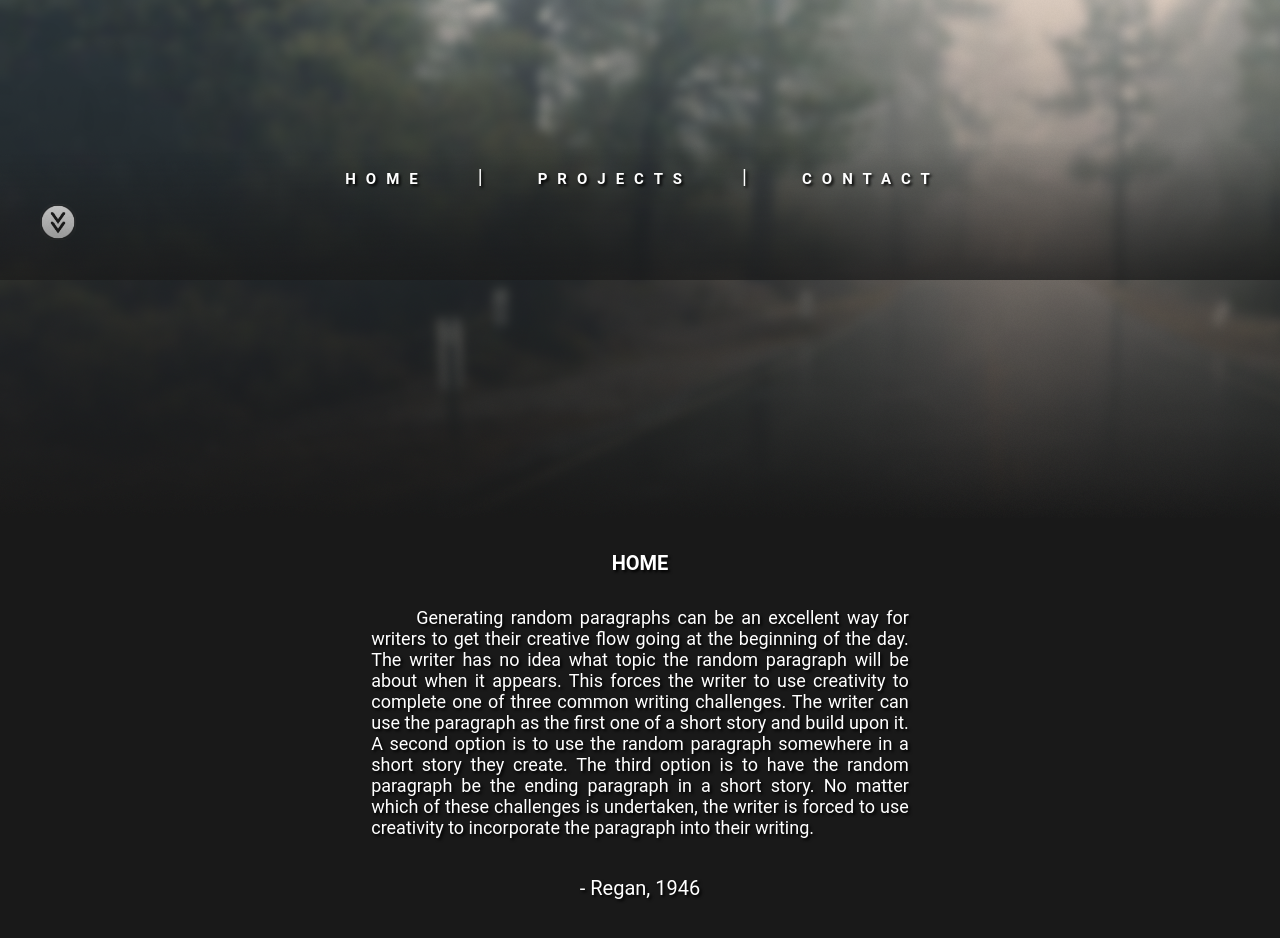
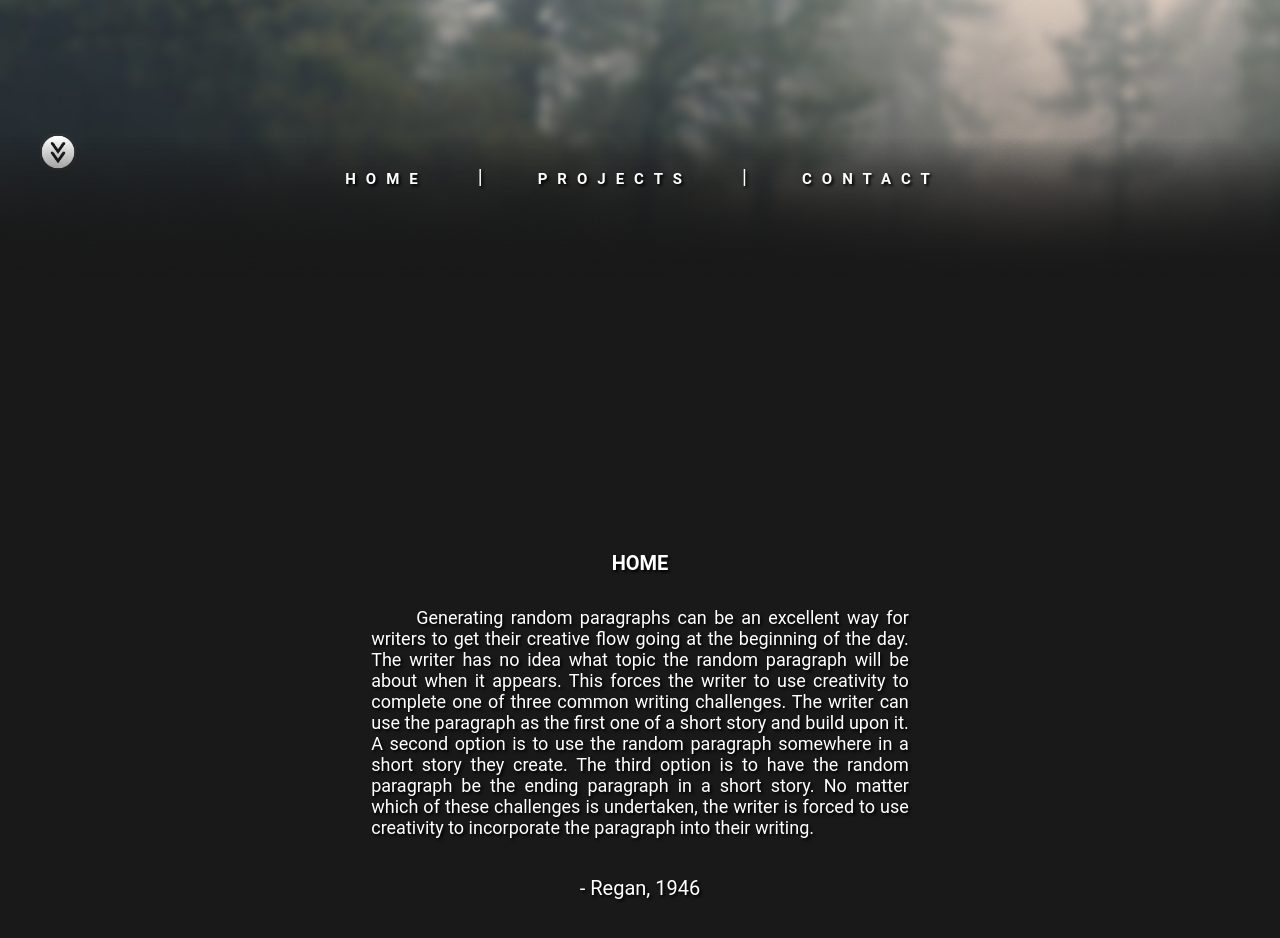
Before and after one commit to craigrusselltiu/website, a React (Create React App) app: page / in a window 1280 px wide. Shown: the part 520-1458 px from the top of the page. Built offline with nearby package versions, Linux system fonts and the light colour scheme.

Commit message:
Improve fade effects

```diff
--- a/src/App.js
+++ b/src/App.js
@@ -5,7 +5,6 @@ import Contact from './views/Contact'
 import ReplayButton from './components/ReplayButton'
 import Fade from 'react-reveal/Fade'
 import Jump from 'react-reveal/Jump'
-import Reveal from 'react-reveal/Reveal'
 import { HashRouter as Router, Switch, Route } from 'react-router-dom'
 
 import fadetop from './images/fade-top.png'
@@ -23,6 +22,12 @@ function App() {
       <div className='container'>
         <div className='black-box' />
 
+        <div className='screen' />
+
+        <div className='fade' style={{position: 'absolute', top: 'calc(100vh - 150px)'}}>
+          <img src={fadebot} alt='fade' />
+        </div>
+
         <div className='background'>
           <img src={misty} alt='bg' />
         </div>
@@ -35,8 +40,8 @@ function App() {
           <img src={fadebot} alt='fade' />
         </div>
 
-        <Jump count={4} duration={2000}>
-          <img hidden={false} className='scroll' src={arrows} alt='scroll' style={{width: 36, height: 36}} />
+        <Jump forever duration={2000}>
+          <img className='scroll' src={arrows} alt='scroll' style={{width: 36, height: 36}} />
         </Jump>
 
         <Fade up distance={'40px'} delay={1000}>
@@ -52,6 +57,7 @@ function App() {
           <Route path='/projects' component={Projects} />
           <Route path='/contact' component={Contact} />
         </Switch>
+
         <br/><br/><br/><br/><br/><br/><br/><br/><br/><br/><br/><br/>
         <br/><br/><br/><br/><br/><br/><br/><br/><br/><br/><br/><br/>
         <br/><br/><br/><br/><br/><br/><br/><br/><br/><br/><br/><br/>
--- a/src/index.css
+++ b/src/index.css
@@ -38,12 +38,21 @@ body {
   animation-fill-mode: forwards;
 }
 
+.screen {
+  background-color: rgb(25, 25, 25);
+  position: absolute;
+  top: 100vh;
+  width: 100%;
+  height: 350vh;
+  z-index: -1;
+}
+
 .background {
-  position: absolute;
+  position: fixed;
   top: 0;
   background-repeat: no-repeat;
   background-size: contain;
-  z-index: -1;
+  z-index: -2;
 }
 
 .title {
@@ -136,9 +145,9 @@ body {
 }
 
 .scroll {
-  position: absolute;
+  position: fixed;
   left: 40px;
-  bottom: 40px;
-  z-index: -1;
+  bottom: 110px;
+  z-index: -2;
   opacity: 0;
 }
```
Also changed, not shown: src/images/fade-bot.png, src/images/fade-top.png.
